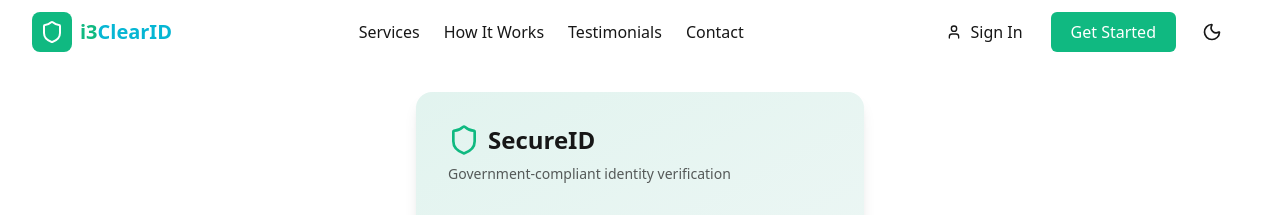
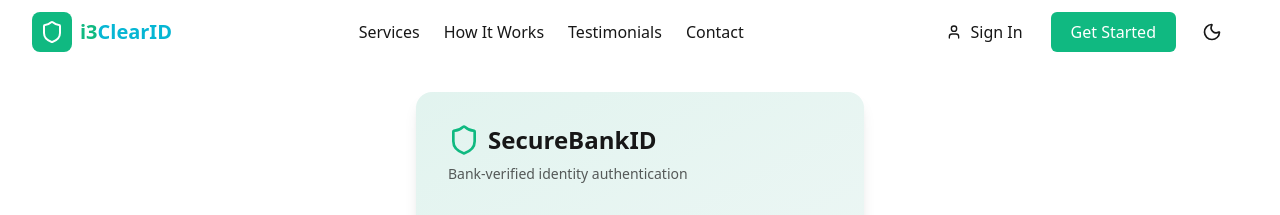
Before and after one commit to i3hub-official/i3clearid, a Next.js app: page /reset-password in a window 1280 px wide. Shown: the top 215 px of the page. Built offline with nearby package versions, Linux system fonts and the light colour scheme.

Commit message:
Update page.tsx

```diff
--- a/src/app/reset-password/page.tsx
+++ b/src/app/reset-password/page.tsx
@@ -1,6 +1,6 @@
 "use client";
 
-import React, { useState, useEffect } from "react";
+import React, { useState, useEffect, Suspense } from "react";
 import {
   Shield,
   Mail,
@@ -15,7 +15,8 @@
 import Link from "next/link";
 import { useSearchParams } from "next/navigation";
 
-export default function VerifyResetPage() {
+// Create a component that uses useSearchParams
+function ResetPasswordContent() {
   const searchParams = useSearchParams();
   const [verificationStatus, setVerificationStatus] = useState<
     "verifying" | "success" | "error"
@@ -124,10 +125,10 @@
             <div>
               <div className="flex items-center mb-2">
                 <Shield className="w-8 h-8 text-primary mr-2" />
-                <h1 className="text-2xl font-bold">SecureID</h1>
+                <h1 className="text-2xl font-bold">SecureBankID</h1>
               </div>
               <p className="text-sm text-foreground/70">
-                Government-compliant identity verification
+                Bank-verified identity authentication
               </p>
             </div>
 
@@ -357,7 +358,7 @@
 
                 <Link
                   href="/signin"
-                  className="w-full border border-border px-6 py-3 rounded-lg font-medium hover:bg-muted transition flex items-center justify-center"
+                  className="w-full border border-border px-6 py-3 rounded-lg font-medium hover:bg-primary/5 transition flex items-center justify-center"
                 >
                   <ArrowLeft className="w-5 h-5 mr-2" /> Back to Sign In
                 </Link>
@@ -379,3 +380,23 @@
     </div>
   );
 }
+
+// Main component that wraps the content with Suspense
+export default function VerifyResetPage() {
+  return (
+    <Suspense
+      fallback={
+        <div className="min-h-screen bg-background text-foreground flex items-center justify-center p-4 py-8">
+          <div className="w-full max-w-md bg-card rounded-2xl shadow-lg overflow-hidden">
+            <div className="p-8 text-center">
+              <div className="w-16 h-16 border-4 border-primary border-t-transparent rounded-full animate-spin mx-auto mb-4"></div>
+              <p className="text-foreground/70">Loading verification...</p>
+            </div>
+          </div>
+        </div>
+      }
+    >
+      <ResetPasswordContent />
+    </Suspense>
+  );
+}
```
